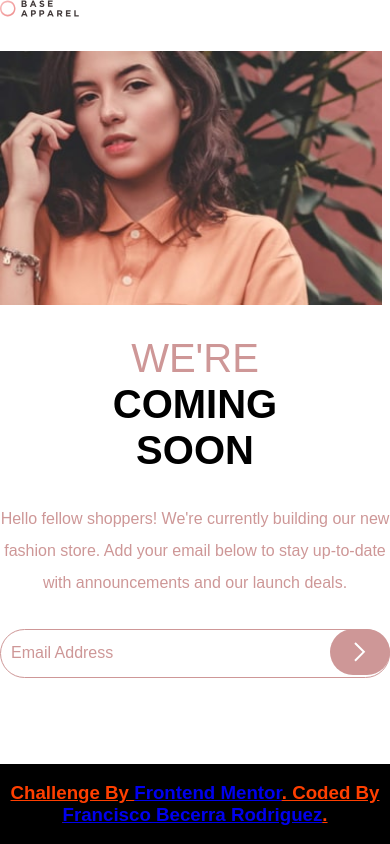
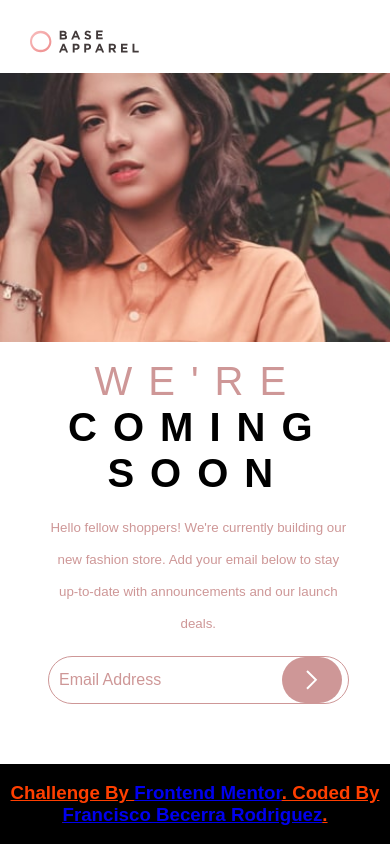
Before and after one commit to FranciscoFrontEndDeveloper/BaseApparelcomingsoonpage, an Angular app: page / in a window 390 px wide. Built offline with nearby package versions, Linux system fonts and the light colour scheme.

Commit message:
mobile styles finished

```diff
--- a/src/app/components/formcomponent/formcomponent.component.sass
+++ b/src/app/components/formcomponent/formcomponent.component.sass
@@ -1,18 +1,21 @@
 @import ../../../styles
-.formContainer__form
-  display: flex
-  flex-direction: row
-  justify-content: center
-  &--inputEmail
-    width: 100%
-    padding: 14px 10px
-    border: 1px solid $DesaturatedRed
-    border-radius: 40rem
-  &--inputEmail::placeholder
-    color: $DesaturatedRed
-  &--inputSudmit
-    background: $DesaturatedRed
-    position: absolute
-    padding: 0.8rem 1.5rem
-    border-radius: 40rem
-    right: 0
+.formContainer
+  &__form
+    display: flex
+    flex-direction: row
+    justify-content: center
+    align-items: center
+    padding: 0 3rem
+    &--inputEmail
+      width: 100%
+      padding: 14px 10px
+      border: 1px solid $DesaturatedRed
+      border-radius: 40rem
+    &--inputEmail::placeholder
+      color: $DesaturatedRed
+    &--inputSudmit
+      background: $DesaturatedRed
+      position: absolute
+      padding: 0.8rem 1.5rem
+      border-radius: 40rem
+      right: 3rem
--- a/src/app/components/headercomponent/headercomponent.component.sass
+++ b/src/app/components/headercomponent/headercomponent.component.sass
@@ -1,7 +1,8 @@
 .containerLogo
   display: flex
   align-items: center
+  margin-top: 30px
   &__pic
     &--imageLogo
       width: 50%
-      // padding: 20px 30px
+      padding: 0 30px
--- a/src/app/components/paragraphcomponent/paragraphcomponent.component.sass
+++ b/src/app/components/paragraphcomponent/paragraphcomponent.component.sass
@@ -3,7 +3,9 @@
   display: flex
   justify-content: center
 p
-  font-size: 0,875rem
+  font-size: smaller
+  width: 75%
+  font-weight: normal
   text-align: center
   line-height: 2rem
   color: $DesaturatedRed
--- a/src/app/components/picturecomponent/picturecomponent.component.sass
+++ b/src/app/components/picturecomponent/picturecomponent.component.sass
@@ -1,5 +1,5 @@
 .containerImgMain
   img
     background-repeat: no-repeat
-    max-width: 100%
+    min-width: 100%
     height: 100%
--- a/src/app/components/section-one/section-one.component.sass
+++ b/src/app/components/section-one/section-one.component.sass
@@ -3,4 +3,4 @@
   grid-template-columns: 1fr
   grid-template-rows: repeat(5, auto)
   height: auto
-  row-gap: 30px
+  row-gap: 1rem
--- a/src/app/components/titlecomponent/titlecomponent.component.sass
+++ b/src/app/components/titlecomponent/titlecomponent.component.sass
@@ -9,8 +9,8 @@ h1
   text-align: center
   font-weight: 600
   text-transform: uppercase
-  width: 60%
   font-size: 2.5rem
+  letter-spacing: 1rem
   span
     font-weight: 300
     color: $DesaturatedRed
```
